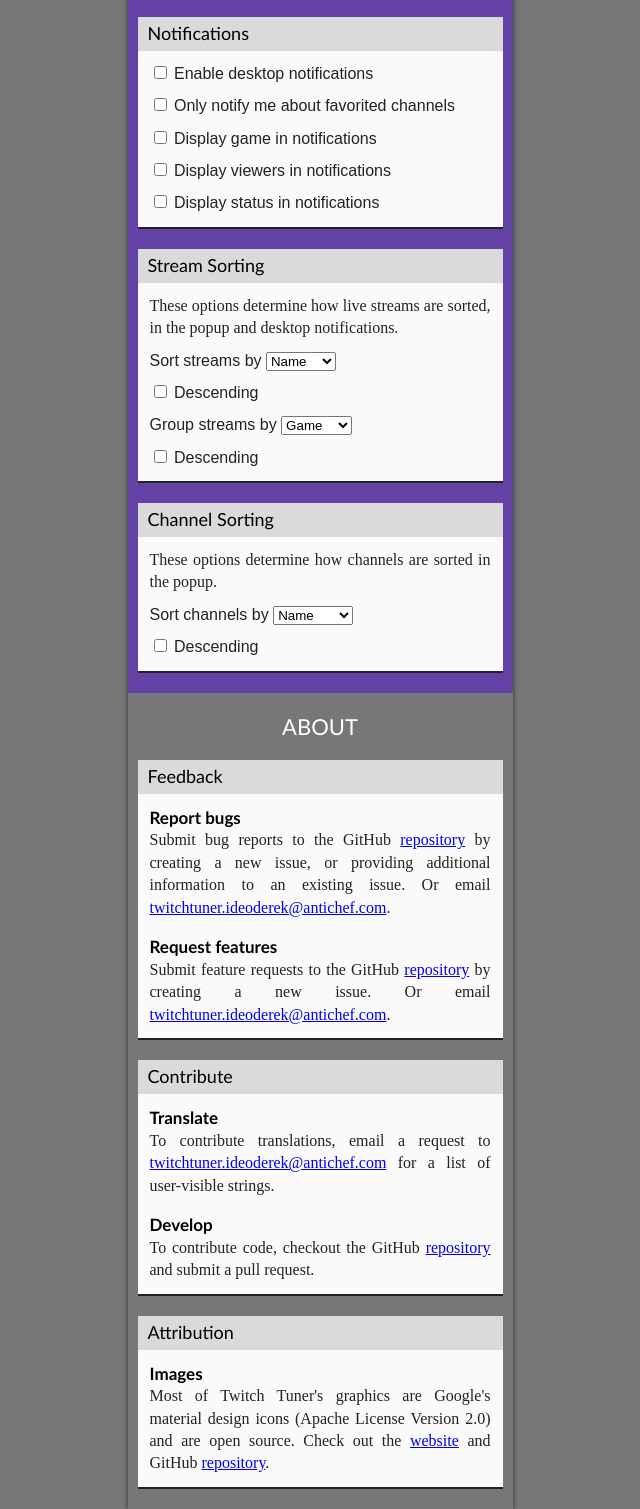
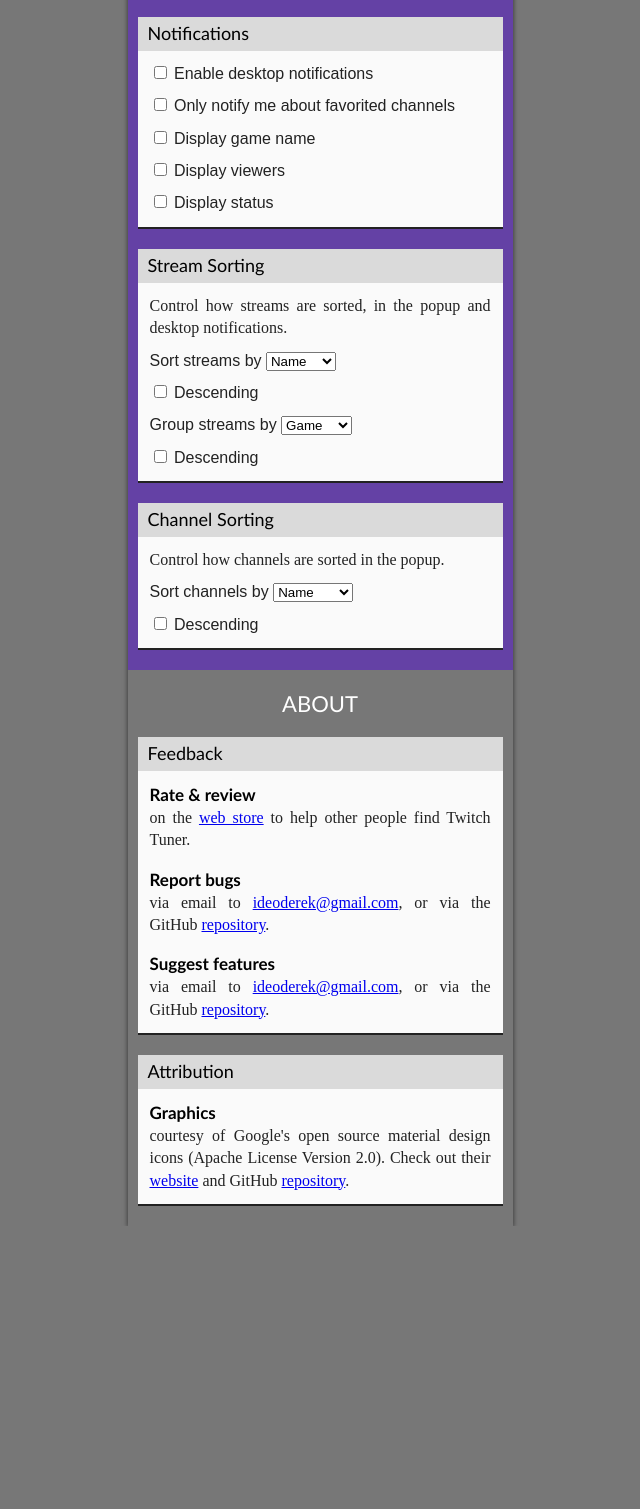
Before and after one commit to ideoderek/twitch-tuner, a browser extension: page app/html/options.html in a window 1280 px wide. Shown: the part 229-1738 px from the top of the page, without its empty margins (320-960 px from the left). After the commit the page ends 1455 px from the top, so only its background shows below. Drawn offline with nearby package versions, Linux system fonts and the light colour scheme; files that its build step writes are made by us from their sources.

Commit message:
Makes minor changes to copy in options.html

```diff
--- a/app/html/options.html
+++ b/app/html/options.html
@@ -33,22 +33,22 @@
 			</div>
 			<div class="input-container">
 				<input type="checkbox" class="option" id="Notifications_ShowGame">
-				<label for="Notifications_ShowGame">Display game in notifications</label>
+				<label for="Notifications_ShowGame">Display game name</label>
 			</div>
 			<div class="input-container">
 				<input type="checkbox" class="option" id="Notifications_ShowViewers">
-				<label for="Notifications_ShowViewers">Display viewers in notifications</label>
+				<label for="Notifications_ShowViewers">Display viewers</label>
 			</div>
 			<div class="input-container">
 				<input type="checkbox" class="option" id="Notifications_ShowDescription">
-				<label for="Notifications_ShowDescription">Display status in notifications</label>
+				<label for="Notifications_ShowDescription">Display status</label>
 			</div>
 		</div>
 	</div>
 	<div class="section">
 		<h2>Stream Sorting</h2>
 		<div class="content">
-			<p class="description">These options determine how live streams are sorted, in the popup and desktop notifications.</p>
+			<p class="description">Control how streams are sorted, in the popup and desktop notifications.</p>
 			<div class="input-container">
 				<label for="Streams_SortAttribute">Sort streams by</label>
 				<select class="option" id="Streams_SortAttribute">
@@ -77,7 +77,7 @@
 	<div class="section">
 		<h2>Channel Sorting</h2>
 		<div class="content">
-			<p class="description">These options determine how channels are sorted in the popup.</p>
+			<p class="description">Control how channels are sorted in the popup.</p>
 			<div class="input-container">
 				<label for="Channels_SortAttribute">Sort channels by</label>
 				<select class="option" id="Channels_SortAttribute">
@@ -92,31 +92,24 @@
 		</div>
 	</div>
 </div>
-<div class="area feedback">
+<div class="area about">
 	<h1>About</h1>
 	<div class="section">
 		<h2>Feedback</h2>
 		<div class="content">
+			<h3>Rate & review</h3>
+			<p>on the <a target="_blank" href="https://chrome.google.com/webstore/detail/twitch-tuner/cplekeleknfoaeiidekmmiffdafamdcm/reviews">web store</a> to help other people find Twitch Tuner.</p>
 			<h3>Report bugs</h3>
-			<p>Submit bug reports to the GitHub <a href="https://github.com/ideoderek/twitch-tuner/issues/new">repository</a> by creating a new issue, or providing additional information to an existing issue. Or email <a href="mailto:twitchtuner.ideoderek@antichef.com">twitchtuner.ideoderek@antichef.com</a>.</p>
-			<h3>Request features</h3>
-			<p>Submit feature requests to the GitHub <a href="https://github.com/ideoderek/twitch-tuner/issues/new">repository</a> by creating a new issue. Or email <a href="mailto:twitchtuner.ideoderek@antichef.com">twitchtuner.ideoderek@antichef.com</a>.</p>
-		</div>
-	</div>
-	<div class="section">
-		<h2>Contribute</h2>
-		<div class="content">
-			<h3>Translate</h3>
-			<p>To contribute translations, email a request to <a href="mailto:twitchtuner.ideoderek@antichef.com">twitchtuner.ideoderek@antichef.com</a> for a list of user-visible strings.</p>
-			<h3>Develop</h3>
-			<p>To contribute code, checkout the GitHub <a href="https://github.com/ideoderek/twitch-tuner">repository</a> and submit a pull request.</p>
+			<p>via email to <a href="mailto:ideoderek@gmail.com">ideoderek@gmail.com</a>, or via the GitHub <a target="_blank" href="https://github.com/ideoderek/twitch-tuner/issues/new">repository</a>.</p>
+			<h3>Suggest features</h3>
+			<p>via email to <a href="mailto:ideoderek@gmail.com">ideoderek@gmail.com</a>, or via the GitHub <a target="_blank" href="https://github.com/ideoderek/twitch-tuner/issues/new">repository</a>.</p>
 		</div>
 	</div>
 	<div class="section">
 		<h2>Attribution</h2>
 		<div class="content">
-			<h3>Images</h3>
-			<p>Most of Twitch Tuner's graphics are Google's material design icons (Apache License Version 2.0) and are open source. Check out the <a href="https://design.google.com/icons/">website</a> and GitHub <a href="https://github.com/google/material-design-icons/">repository</a>.</p>
+			<h3>Graphics</h3>
+			<p>courtesy of Google's open source material design icons (Apache License Version 2.0). Check out their <a href="https://design.google.com/icons/">website</a> and GitHub <a href="https://github.com/google/material-design-icons/">repository</a>.</p>
 		</div>
 	</div>
 </div>
```
